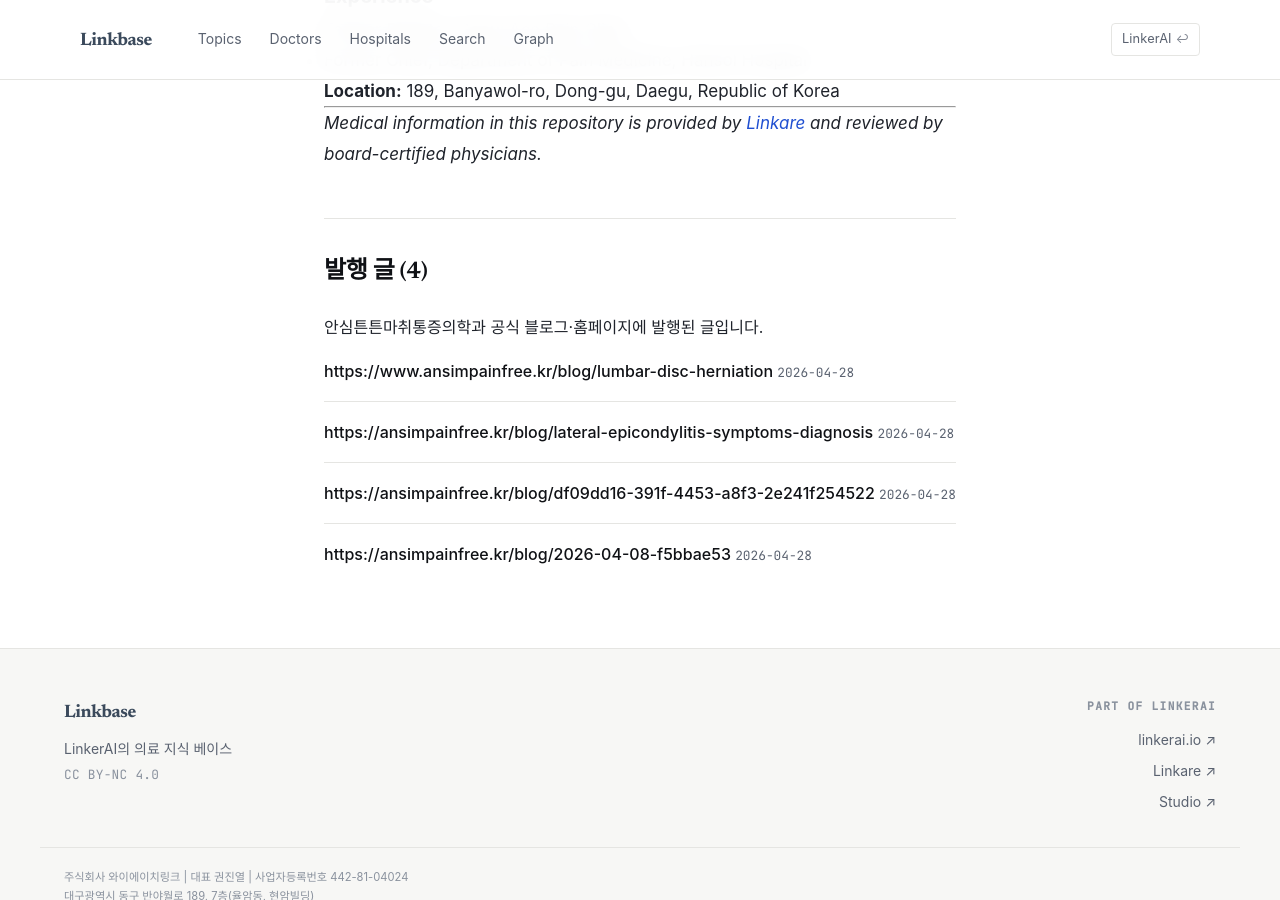
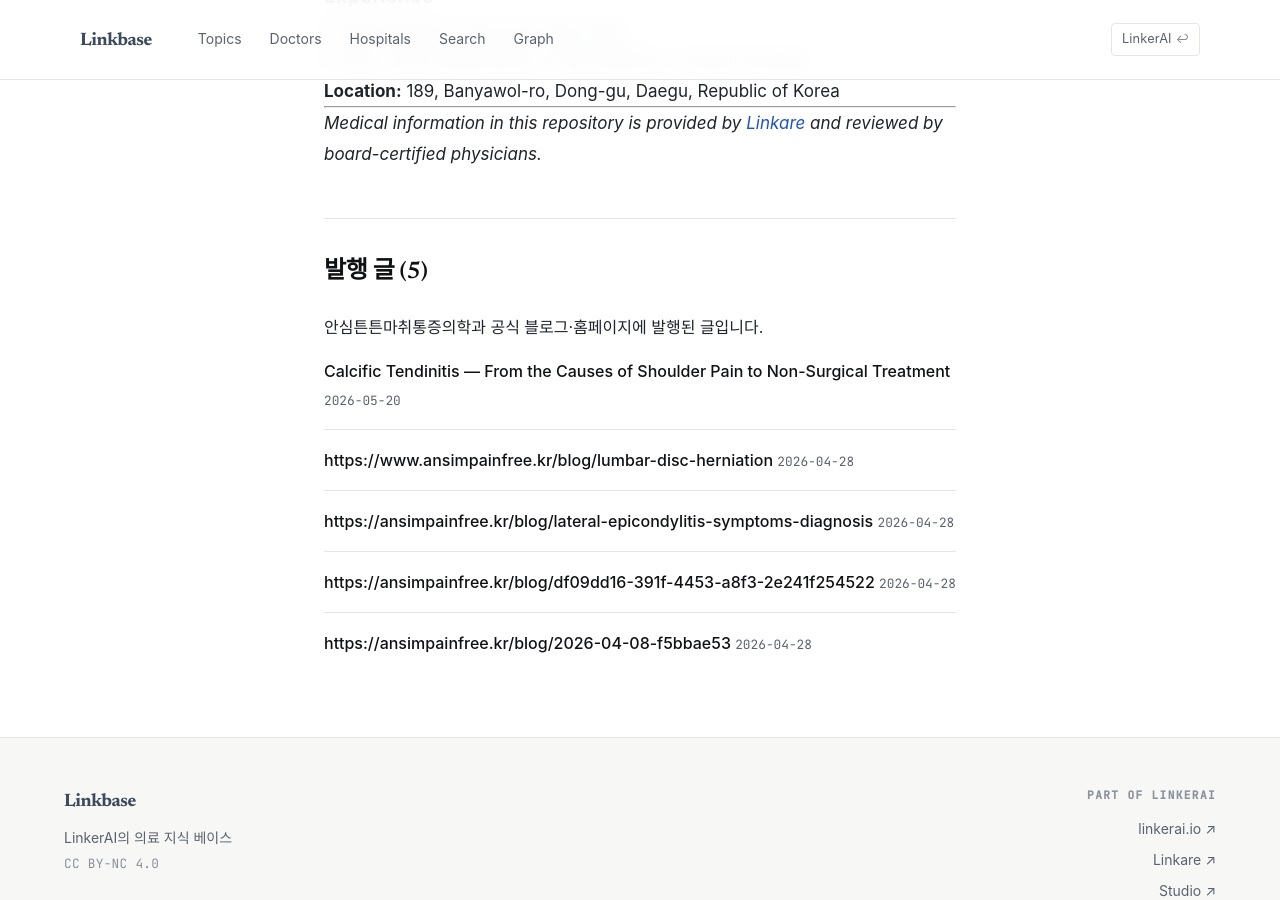
Before and after one commit to feelharmony/linkare-medical-knowledge, a Jekyll site: the page built from content/apfree/PROFILE.md, in a window 1280 px wide and 900 px high, scrolled down 2219 px. Built offline with Jekyll 4.4.1, drawn with Linux system fonts in a browser that asks for light colours; some web fonts are replaced.

Commit message:
_data/post_entity_map.json sync (calcific-tendinitis)

```diff
--- a/_data/post_entity_map.json
+++ b/_data/post_entity_map.json
@@ -348,5 +348,18 @@
     "sub_topic_type": null,
     "is_pillar": false,
     "tenant_key": "thr"
+  },
+  {
+    "post_path": "content/apfree/en/conditions/calcific-tendinitis-from-the-causes-of-shoulder-pain-to-non-.md",
+    "source_article_url": "https://ansimpainfree.kr/en/blog/calcific-tendinitis-from-the-causes-of-shoulder-pain-to-non-",
+    "source_article_title": "Calcific Tendinitis — From the Causes of Shoulder Pain to Non-Surgical Treatment",
+    "primary_entity_id": "calcific-tendinitis",
+    "entity_ids": [
+      "calcific-tendinitis"
+    ],
+    "updated_at": "2026-05-20",
+    "sub_topic_type": null,
+    "is_pillar": false,
+    "tenant_key": "apfree"
   }
 ]
```
